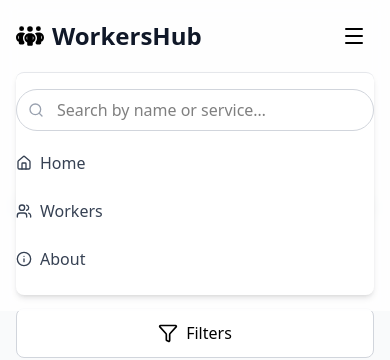
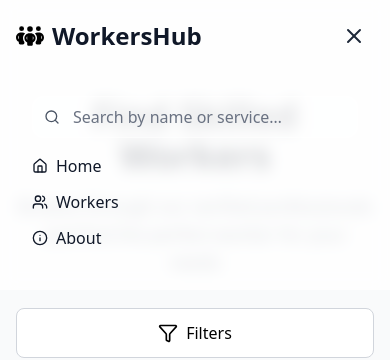
Before and after one commit to solve-ease/frontend_dev_assignment, a Next.js app: page / in a window 390 px wide. Both pictures are taken after a click on the button 354 px from the left and 36 px from the top of the page. Shown: the top 360 px of the page. Built offline with nearby package versions, Linux system fonts and the light colour scheme.

Commit message:
smooth transition on navbar expansion in phone

```diff
--- a/src/app/components/Footer.tsx
+++ b/src/app/components/Footer.tsx
@@ -34,17 +34,17 @@ export default function Footer() {
               </Link>
             </li>
             <li>
-              <Link href="/workers" className="hover:text-white">
+              <Link href="/" className="hover:text-white">
                 Workers
               </Link>
             </li>
             <li>
-              <Link href="/about" className="hover:text-white">
+              <Link href="/" className="hover:text-white">
                 About
               </Link>
             </li>
             <li>
-              <Link href="/contact" className="hover:text-white">
+              <Link href="/" className="hover:text-white">
                 Contact
               </Link>
             </li>
--- a/src/app/components/Navbar.tsx
+++ b/src/app/components/Navbar.tsx
@@ -3,7 +3,7 @@
 "use client";
 import Link from "next/link";
 import React, { useEffect, useState, memo, useRef } from "react";
-import { Menu, Home, Users, Info, Search } from "lucide-react";
+import { Menu, Home, Users, Info, Search, X } from "lucide-react";
 import { FaPeopleGroup } from "react-icons/fa6";
 
 type NavbarProps = {
@@ -92,14 +92,14 @@ export const Navbar = memo(
                 <span>Home</span>
               </Link>
               <Link
-                href="/workers"
+                href="/"
                 className="flex items-center space-x-2 text-gray-700 hover:text-blue-600 transition-colors"
               >
                 <Users className="w-4 h-4" />
                 <span>Workers</span>
               </Link>
               <Link
-                href="/about"
+                href="/"
                 className="flex items-center space-x-2 text-gray-700 hover:text-blue-600 transition-colors"
               >
                 <Info className="w-4 h-4" />
@@ -109,62 +109,80 @@ export const Navbar = memo(
 
             {/* Mobile toggle */}
             <button
-              className="md:hidden p-2 rounded-lg hover:bg-gray-100"
+              className={`md:hidden p-2 rounded-lg hover:bg-gray-100 transition-transform duration-200
+              ${isMobileMenuOpen ? "rotate-90" : "rotate-0"}`}
               onClick={() => setIsMobileMenuOpen((s) => !s)}
+              aria-expanded={isMobileMenuOpen}
               aria-label="Toggle navigation menu"
             >
-              <Menu className="w-6 h-6" />
+              {isMobileMenuOpen ? (
+                <X className="w-6 h-6 text-gray-800" />
+              ) : (
+                <Menu className="w-6 h-6 text-gray-800" />
+              )}
             </button>
           </div>
 
           {/* Mobile menu + search */}
-          {isMobileMenuOpen && (
           <div
             ref={menuRef}
-              className="md:hidden mt-4 py-4 border-t border-gray-200 space-y-3 bg-white rounded-lg shadow-md"
+            aria-hidden={!isMobileMenuOpen}
+            className={`md:hidden mt-2 overflow-hidden transition-all duration-300 ease-out
+              grid ${
+                isMobileMenuOpen
+                  ? "grid-rows-[1fr] opacity-100 translate-y-0"
+                  : "grid-rows-[0fr] opacity-0 -translate-y-2"
+              }`}
           >
+            <div className="min-h-0">
+              <div className="mt-2 py-6 px-4 space-y-4 rounded-xl">
                 <div>
                   <label className="sr-only" htmlFor="navbar-search-mobile">
                     Search workers
                   </label>
                   <div className="relative">
-                  <Search className="absolute left-3 top-1/2 -translate-y-1/2 text-gray-400 w-4 h-4" />
+                    <Search className="absolute left-3 top-1/2 -translate-y-1/2 text-gray-600 w-4 h-4" />
                     <input
                       id="navbar-search-mobile"
                       type="text"
                       placeholder="Search by name or service…"
                       value={localQuery}
                       onChange={(e) => handleChange(e.target.value)}
-                    className="w-full pl-10 pr-4 py-2 border border-gray-300 rounded-3xl focus:ring-2 focus:ring-blue-500 focus:border-transparent outline-none"
+                      className="w-full pl-10 pr-4 py-2
+                       rounded-xl border border-white/40
+                       bg-white/30 text-gray-900
+                       placeholder-gray-500
+                       focus:ring-2 focus:ring-blue-500 outline-none"
                     />
                   </div>
                 </div>
 
-              <nav className="space-y-2">
+                <nav className="space-y-3">
                   <Link
                     href="/"
-                  className="flex items-center space-x-2 text-gray-700 hover:text-blue-600 transition-colors py-2"
+                    className="flex items-center space-x-2 text-gray-900 hover:text-blue-600 font-medium"
                   >
                     <Home className="w-4 h-4" />
                     <span>Home</span>
                   </Link>
                   <Link
-                  href="/workers"
-                  className="flex items-center space-x-2 text-gray-700 hover:text-blue-600 transition-colors py-2"
+                    href="/"
+                    className="flex items-center space-x-2 text-gray-900 hover:text-blue-600 font-medium"
                   >
                     <Users className="w-4 h-4" />
                     <span>Workers</span>
                   </Link>
                   <Link
-                  href="/about"
-                  className="flex items-center space-x-2 text-gray-700 hover:text-blue-600 transition-colors py-2"
+                    href="/"
+                    className="flex items-center space-x-2 text-gray-900 hover:text-blue-600 font-medium"
                   >
                     <Info className="w-4 h-4" />
                     <span>About</span>
                   </Link>
                 </nav>
               </div>
-          )}
+            </div>
+          </div>
         </div>
       </nav>
     );
```
Also changed, not shown: 1 other file (tests, documents, lock files or other folders). Lines whose indentation alone changed are shown as unchanged.
